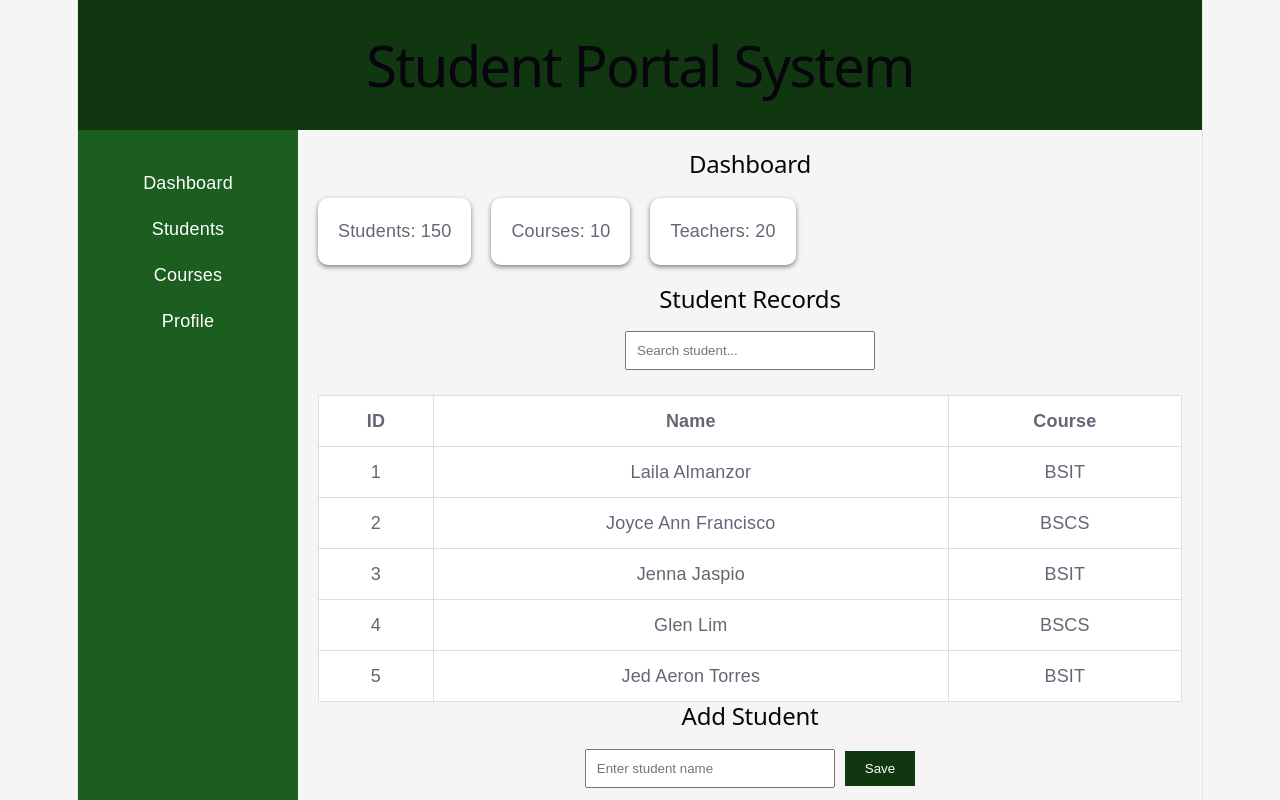
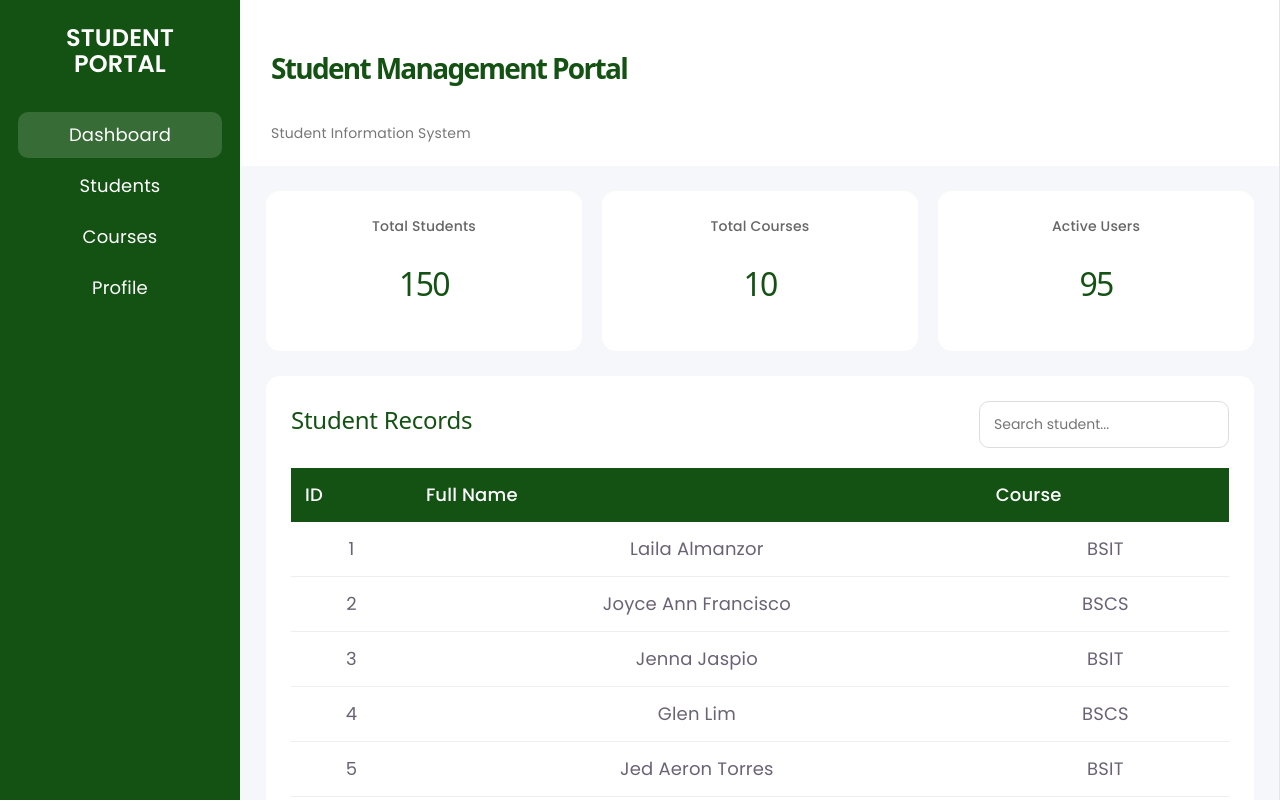
Before and after one commit to jedaerontorres-hub/student-portal, a React (Vite) app: page / in a window 1280 px wide. Shown: the top 800 px of the page. Built offline with nearby package versions, Linux system fonts and the light colour scheme.

Commit message:
Updated portal design

```diff
--- a/src/App.css
+++ b/src/App.css
@@ -1,31 +1,46 @@
+/* App.css */
+
+@import url('https://fonts.googleapis.com/css2?family=Poppins:wght@300;400;500;600&display=swap');
+
 *{
   margin:0;
   padding:0;
   box-sizing:border-box;
-  font-family:Arial;
+  font-family:'Poppins', sans-serif;
+}
+
+html, body, #root{
+  width:100%;
+  min-height:100%;
+  overflow-x:hidden;
 }
 
 body{
-  background:#f5f5f5;
+  background:#f5f7fa;
 }
 
-.header{
-  background:#103710;
-  color:white;
-  padding:20px;
-  text-align:center;
+/* ===== LAYOUT ===== */
+.container{
+  display:flex;
+  min-height:100vh;
 }
 
-.container{
-  display:flex;
+/* ===== SIDEBAR ===== */
+.sidebar{
+  width:240px;
+  background:#145214;
+  color:white;
+  position:fixed;
+  top:0;
+  left:0;
+  height:100vh;
+  padding:25px 18px;
 }
 
-.sidebar{
-  width:220px;
-  background:#1b5e20;
-  color:white;
-  min-height:100vh;
-  padding:20px;
+.logo{
+  font-size:24px;
+  font-weight:600;
+  margin-bottom:35px;
 }
 
 .sidebar ul{
@@ -33,64 +48,212 @@
 }
 
 .sidebar li{
-  margin:20px 0;
+  padding:10px 12px;
+  margin-bottom:5px;
+  border-radius:10px;
+  cursor:pointer;
+  transition:0.3s;
 }
 
+.sidebar li:hover,
+.sidebar li.active{
+  background:rgba(255,255,255,0.15);
+}
+
+/* ===== CONTENT ===== */
 .content{
   flex:1;
-  padding:20px;
+  margin-left:240px;
+  min-height:100vh;
 }
 
-.cards{
+/* ===== HEADER ===== */
+.header{
+  background:white;
+  padding:20px 30px;
+}
+
+.header-text{
   display:flex;
+  flex-direction:column;
+  align-items:flex-start;
+  gap:2px;
+}
+
+.header-text h1{
+  color:#145214;
+  font-size:28px;
+  font-weight:600;
+  line-height:1.2;
+}
+
+.header-text p{
+  color:#777;
+  font-size:14px;
+}
+
+/* ===== PAGE CONTENT ===== */
+.page-content{
+  padding:25px;
+}
+
+/* ===== DASHBOARD ===== */
+.dashboard{
+  display:grid;
+  grid-template-columns:repeat(auto-fit,minmax(220px,1fr));
   gap:20px;
-  margin:20px 0;
-  flex-wrap:wrap;
+  margin-bottom:25px;
 }
 
 .card{
   background:white;
-  padding:20px;
-  border-radius:10px;
-  box-shadow:0 2px 5px gray;
+  border-radius:14px;
+  padding:22px;
 }
 
-.search,
-.form-section input{
-  padding:10px;
+.card h3{
+  color:#666;
+  font-size:14px;
+  margin-bottom:10px;
+  font-weight:500;
+}
+
+.card h1{
+  color:#145214;
+  font-size:32px;
+}
+
+/* ===== TABLE ===== */
+.table-section{
+  background:white;
+  border-radius:14px;
+  padding:25px;
+  margin-bottom:25px;
+}
+
+.table-header{
+  display:flex;
+  justify-content:space-between;
+  align-items:center;
+  margin-bottom:20px;
+  flex-wrap:wrap;
+  gap:15px;
+}
+
+.table-header h2{
+  color:#145214;
+}
+
+.search-bar input{
   width:250px;
-  margin:10px 0;
+  padding:12px 14px;
+  border:1px solid #ddd;
+  border-radius:10px;
+  outline:none;
+  font-size:14px;
+}
+
+.table-container{
+  overflow-x:auto;
 }
 
 table{
   width:100%;
   border-collapse:collapse;
-  background:white;
-  margin-top:15px;
 }
 
-th,td{
+table th{
+  background:#145214;
+  color:white;
+  padding:14px;
+  text-align:left;
+  font-weight:500;
+}
+
+table td{
+  padding:14px;
+  border-bottom:1px solid #eee;
+}
+
+table tr:hover{
+  background:#f9fafb;
+}
+
+/* ===== FORM ===== */
+.form-section{
+  background:white;
+  border-radius:14px;
+  padding:25px;
+}
+
+.form-section h2{
+  color:#145214;
+  margin-bottom:20px;
+}
+
+form{
+  display:grid;
+  grid-template-columns:repeat(auto-fit,minmax(220px,1fr));
+  gap:15px;
+}
+
+form input{
+  padding:13px;
   border:1px solid #ddd;
-  padding:12px;
-  text-align:center;
+  border-radius:10px;
+  outline:none;
 }
 
 button{
-  padding:10px 20px;
-  background:#103710;
+  background:#145214;
   color:white;
   border:none;
+  padding:13px;
+  border-radius:10px;
   cursor:pointer;
-  margin-left:10px;
+  transition:0.3s;
 }
 
+button:hover{
+  background:#0f3d0f;
+}
+
+/* ===== RESPONSIVE ===== */
 @media(max-width:768px){
+
   .container{
     flex-direction:column;
   }
 
   .sidebar{
+    position:relative;
     width:100%;
-    min-height:auto;
+    height:auto;
+  }
+
+  .content{
+    margin-left:0;
+    width:100%;
+  }
+
+  .header{
+    padding:20px;
+  }
+
+  .page-content{
+    padding:20px;
+  }
+
+  .table-header{
+    flex-direction:column;
+    align-items:flex-start;
+  }
+
+  .search-bar{
+    width:100%;
+  }
+
+  .search-bar input{
+    width:100%;
   }
 }
--- a/src/App.jsx
+++ b/src/App.jsx
@@ -1,4 +1,7 @@
+// App.jsx
+
 import './App.css'
+
 import Header from './components/Header'
 import Sidebar from './components/Sidebar'
 import Dashboard from './components/Dashboard'
@@ -6,6 +9,7 @@
 import StudentForm from './components/StudentForm'
 
 function App() {
+
   const students = [
     { id: 1, name: "Laila Almanzor", course: "BSIT" },
     { id: 2, name: "Joyce Ann Francisco", course: "BSCS" },
@@ -15,17 +19,27 @@
   ]
 
   return (
-    <>
-      <Header />
-      <div className="container">
-        <Sidebar />
-        <main className="content">
+    <div className="container">
+
+      <Sidebar />
+
+      <main className="content">
+
+        <Header />
+
+        <div className="page-content">
+
           <Dashboard />
+
           <StudentTable students={students} />
+
           <StudentForm />
-        </main>
-      </div>
-    </>
+
+        </div>
+
+      </main>
+
+    </div>
   )
 }
 
--- a/src/components/Dashboard.jsx
+++ b/src/components/Dashboard.jsx
@@ -1,13 +1,24 @@
+// Dashboard.jsx
+
 function Dashboard() {
   return (
-    <section>
-      <h2>Dashboard</h2>
+    <section className="dashboard">
 
-      <div className="cards">
-        <div className="card">Students: 150</div>
-        <div className="card">Courses: 10</div>
-        <div className="card">Teachers: 20</div>
+      <div className="card">
+        <h3>Total Students</h3>
+        <h1>150</h1>
       </div>
+
+      <div className="card">
+        <h3>Total Courses</h3>
+        <h1>10</h1>
+      </div>
+
+      <div className="card">
+        <h3>Active Users</h3>
+        <h1>95</h1>
+      </div>
+
     </section>
   )
 }
--- a/src/components/Header.jsx
+++ b/src/components/Header.jsx
@@ -1,7 +1,12 @@
 function Header() {
   return (
     <header className="header">
-      <h1>Student Portal System</h1>
+
+      <div className="header-text">
+        <h1>Student Management Portal</h1>
+        <p>Student Information System</p>
+      </div>
+
     </header>
   )
 }
--- a/src/components/Sidebar.jsx
+++ b/src/components/Sidebar.jsx
@@ -1,12 +1,20 @@
+// Sidebar.jsx
+
 function Sidebar() {
   return (
     <aside className="sidebar">
+
+      <div className="logo">
+        STUDENT PORTAL
+      </div>
+
       <ul>
-        <li>Dashboard</li>
+        <li className="active">Dashboard</li>
         <li>Students</li>
         <li>Courses</li>
         <li>Profile</li>
       </ul>
+
     </aside>
   )
 }
--- a/src/components/StudentForm.jsx
+++ b/src/components/StudentForm.jsx
@@ -1,24 +1,23 @@
-import { useState } from 'react'
+// StudentForm.jsx
 
 function StudentForm() {
-  const [name, setName] = useState('')
-
-  const saveStudent = () => {
-    alert(`Saved: ${name}`)
-  }
-
   return (
     <section className="form-section">
+
       <h2>Add Student</h2>
 
-      <input
-        type="text"
-        placeholder="Enter student name"
-        value={name}
-        onChange={(e) => setName(e.target.value)}
-      />
+      <form>
 
-      <button onClick={saveStudent}>Save</button>
+        <input type="text" placeholder="Full Name" />
+
+        <input type="text" placeholder="Course" />
+
+        <button type="submit">
+          Add Student
+        </button>
+
+      </form>
+
     </section>
   )
 }
--- a/src/components/StudentTable.jsx
+++ b/src/components/StudentTable.jsx
@@ -1,25 +1,33 @@
+// StudentTable.jsx
+
 function StudentTable({ students }) {
   return (
-    <section>
+    <section className="table-section">
+
+      <div className="table-header">
+
         <h2>Student Records</h2>
 
-      <input
-        type="text"
-        placeholder="Search student..."
-        className="search"
-      />
+        <div className="search-bar">
+          <input type="text" placeholder="Search student..." />
+        </div>
+
+      </div>
+
+      <div className="table-container">
 
         <table>
+
           <thead>
             <tr>
               <th>ID</th>
-            <th>Name</th>
+              <th>Full Name</th>
               <th>Course</th>
             </tr>
           </thead>
 
           <tbody>
-          {students.map(student => (
+            {students.map((student) => (
               <tr key={student.id}>
                 <td>{student.id}</td>
                 <td>{student.name}</td>
@@ -27,7 +35,11 @@
               </tr>
             ))}
           </tbody>
+
         </table>
+
+      </div>
+
     </section>
   )
 }
```
Lines whose indentation alone changed are shown as unchanged.
